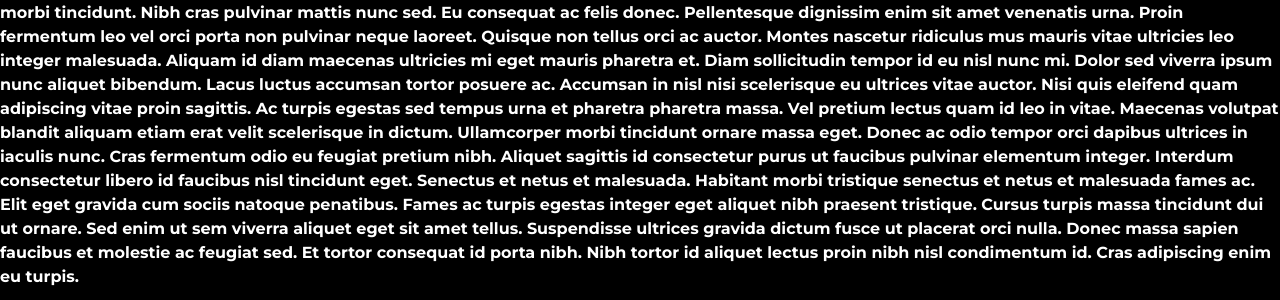
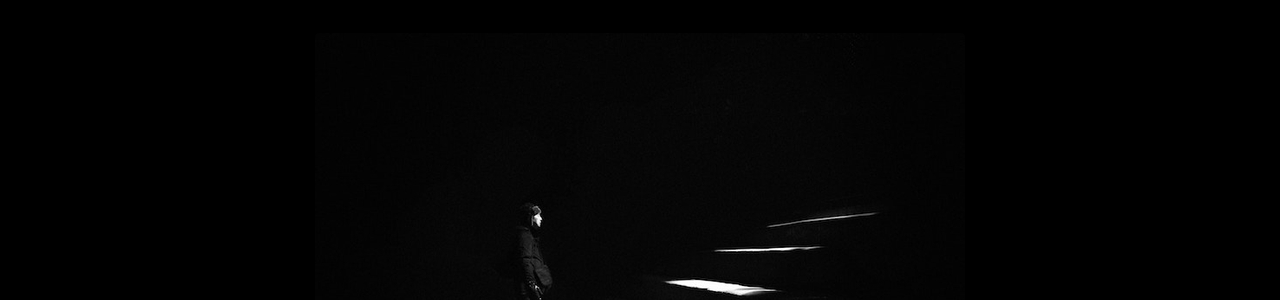
Before and after one commit to YarelysRR/Portfolio_Project, a plain HTML site: page index.html in a window 1280 px wide. Shown: the part 233-533 px from the top of the page. Drawn offline with nearby package versions, Linux system fonts and the light colour scheme.

Commit message:
Added img and fixed issue navbar

```diff
--- a/index.html
+++ b/index.html
@@ -70,36 +70,19 @@
       </div>
     </nav>
 
-    <h1>Yarelys Rivera</h1>
-    <h3>Front end- developer and Photographer based in Seattle, WA</h3>
-    <p class="mb-5">
-      Lorem ipsum dolor sit amet, consectetur adipiscing elit, sed do eiusmod
-      tempor incididunt ut labore et dolore magna aliqua. Aliquam sem fringilla
-      ut morbi tincidunt. Nibh cras pulvinar mattis nunc sed. Eu consequat ac
-      felis donec. Pellentesque dignissim enim sit amet venenatis urna. Proin
-      fermentum leo vel orci porta non pulvinar neque laoreet. Quisque non
-      tellus orci ac auctor. Montes nascetur ridiculus mus mauris vitae
-      ultricies leo integer malesuada. Aliquam id diam maecenas ultricies mi
-      eget mauris pharetra et. Diam sollicitudin tempor id eu nisl nunc mi.
-      Dolor sed viverra ipsum nunc aliquet bibendum. Lacus luctus accumsan
-      tortor posuere ac. Accumsan in nisl nisi scelerisque eu ultrices vitae
-      auctor. Nisi quis eleifend quam adipiscing vitae proin sagittis. Ac turpis
-      egestas sed tempus urna et pharetra pharetra massa. Vel pretium lectus
-      quam id leo in vitae. Maecenas volutpat blandit aliquam etiam erat velit
-      scelerisque in dictum. Ullamcorper morbi tincidunt ornare massa eget.
-      Donec ac odio tempor orci dapibus ultrices in iaculis nunc. Cras fermentum
-      odio eu feugiat pretium nibh. Aliquet sagittis id consectetur purus ut
-      faucibus pulvinar elementum integer. Interdum consectetur libero id
-      faucibus nisl tincidunt eget. Senectus et netus et malesuada. Habitant
-      morbi tristique senectus et netus et malesuada fames ac. Elit eget gravida
-      cum sociis natoque penatibus. Fames ac turpis egestas integer eget aliquet
-      nibh praesent tristique. Cursus turpis massa tincidunt dui ut ornare. Sed
-      enim ut sem viverra aliquet eget sit amet tellus. Suspendisse ultrices
-      gravida dictum fusce ut placerat orci nulla. Donec massa sapien faucibus
-      et molestie ac feugiat sed. Et tortor consequat id porta nibh. Nibh tortor
-      id aliquet lectus proin nibh nisl condimentum id. Cras adipiscing enim eu
-      turpis.
-    </p>
+    <h1 class="mb-3">Yarelys Rivera</h1>
+    <h3 class="mb-5">
+      Front end- developer and Photographer based in Seattle, WA
+    </h3>
+
+    <div class="text-center">
+      <img
+        src="/images/Pict1.jpg"
+        alt="person and stairs"
+        class="mb-5 img-fluid rounded"
+      />
+    </div>
+
     <div class="footer_links">
       <a class="navbar-brand" href="/">
         <img
--- a/style/portfolio.css
+++ b/style/portfolio.css
@@ -1,7 +1,6 @@
 :root {
   --primary-color: white;
-  --secondary-color: #6c63ff;
-  --primary-font:
+  --secondary-color: blue;
   --box-shadow: 0 3px 7px rgba(0, 0, 0, 0.3);
 }
 
@@ -26,7 +25,7 @@ p {
   color: var(--primary-color);
   margin: 0;
   line-height: 1.5;
-  font-family: 'Montserrat',sans-serif;
+  font-family: "Montserrat", sans-serif;
 }
 
 .bg_black {
@@ -57,6 +56,10 @@ p {
 
 .img-size {
   height: 100%;
+}
+
+.img-size-port {
+  height: 95%;
 }
 
 .contact_me,
@@ -98,11 +101,12 @@ p {
   background-color: rgb(59, 2, 2);
   padding: 20px;
 }
+
 .icons {
-    color:black;
-    padding:20px;
+  color: black;
+  padding: 20px;
+  font-size: 25px;
 }
-
 
 @media (max-width: 576px) {
   h1 {
@@ -129,4 +133,7 @@ p {
   .img-mob {
     display: none;
   }
+  .dropdown-menu {
+    position: absolute;
+  }
 }
```
Also changed, not shown: about.html (+2 -1 lines), photo.html (+3 -1 lines), portfolio.html (+29 -1 lines), webdev.html (+3 -1 lines), images/Pict1.jpg (added), images/musica_calle.jpg (added).
